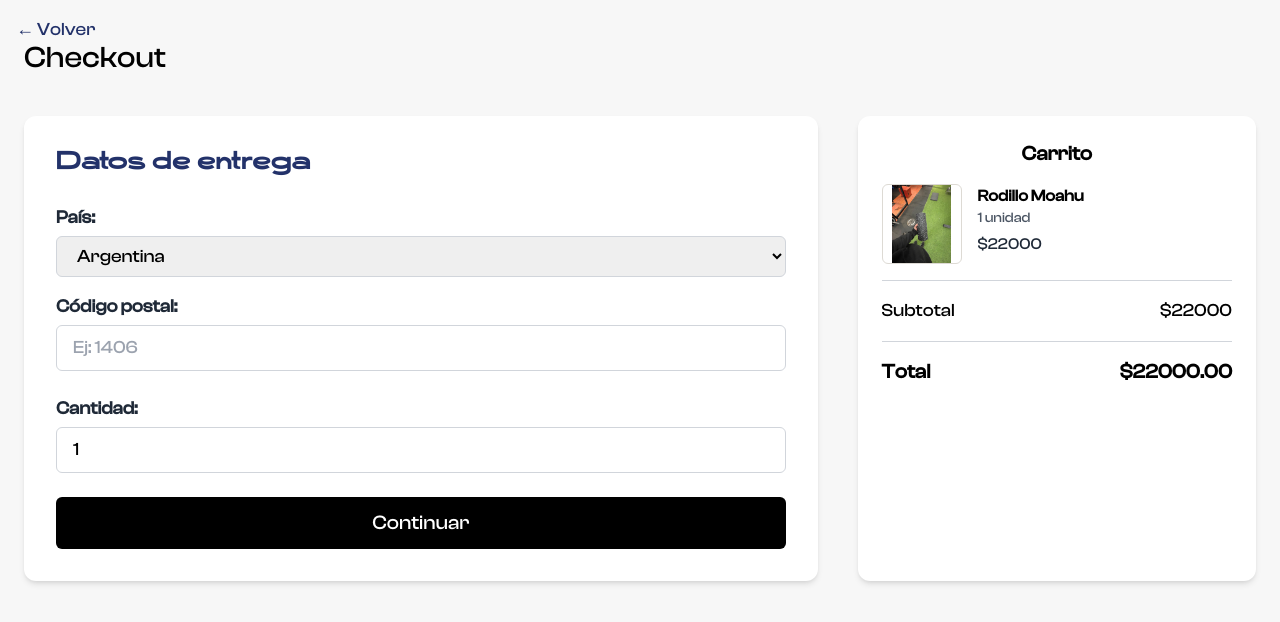
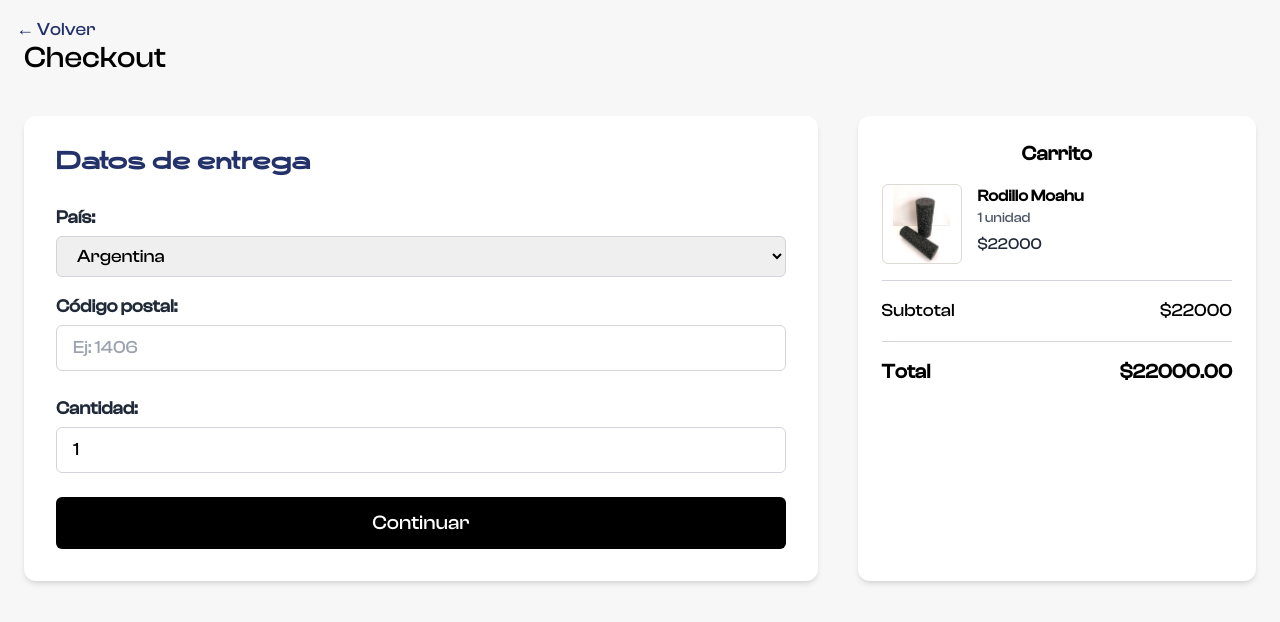
Before and after one commit to Chinotastic/soothe-scroll-reveal, a React (Vite) app: page /comprar in a window 1280 px wide. Shown: the top 622 px of the page. Built offline with nearby package versions, Linux system fonts and the light colour scheme.

Commit message:
imagen rolo

```diff
--- a/src/pages/comprar.tsx
+++ b/src/pages/comprar.tsx
@@ -342,7 +342,7 @@ export default function Comprar() {
         <div className="w-full lg:w-1/3 bg-white p-6 rounded-xl shadow-md">
           <h3 className="text-xl font-semibold mb-4 text-center">Carrito</h3>
           <div className="flex gap-4 mb-4">
-            <img src="/lovable-uploads/foto4.jpeg" alt="Producto" className="w-20 h-20 object-contain border rounded-md" />
+            <img src="/lovable-uploads/foto5.jpeg" alt="Producto" className="w-20 h-20 object-contain border rounded-md" />
             <div>
               <p className="font-semibold">Rodillo Moahu</p>
               <p className="text-gray-600 text-sm">{cantidad} unidad{cantidad > 1 ? 'es' : ''}</p>
```
Also changed, not shown: public/lovable-uploads/foto5.jpeg (added).
